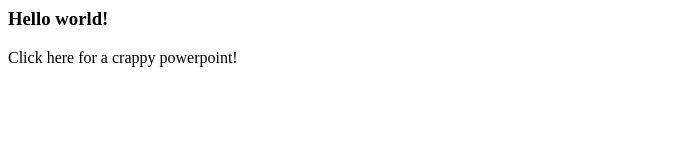
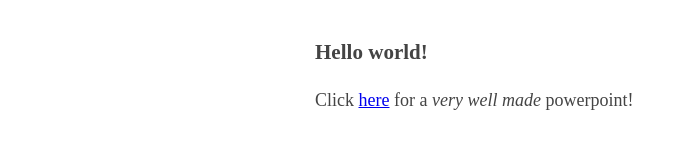
Before and after one commit to AARCsfa/AARCsfa.github.io, a plain HTML site: page index.html in a window 1280 px wide. Shown: the whole page, without its empty margins (0-687 px from the left). Drawn offline with Linux system fonts and the light colour scheme.

Commit message:
added good css bois

```diff
--- a/index.html
+++ b/index.html
@@ -1,8 +1,11 @@
 <head>
   <title>AARC Service Guide</title>
+  <style>body{margin:40px
+auto;max-width:650px;line-height:1.6;font-size:18px;color:#444;padding:0
+10px}h1,h2,h3{line-height:1.2}}</style>
 </head>
 
 <body>
   <h3>Hello world!</h3>
-  <p>Click <a url="https://docs.google.com/presentation/d/1CP7Paj3xrBHsV4S00w-ZYM-mgdK0FZjCs6pn6sV8mlw/edit?usp=sharing">here</a> for a crappy powerpoint!</p>
+  <p>Click <a href="https://docs.google.com/presentation/d/1CP7Paj3xrBHsV4S00w-ZYM-mgdK0FZjCs6pn6sV8mlw/edit?usp=sharing">here</a> for a <i>very well made</i> powerpoint!</p>
 </body>
```
